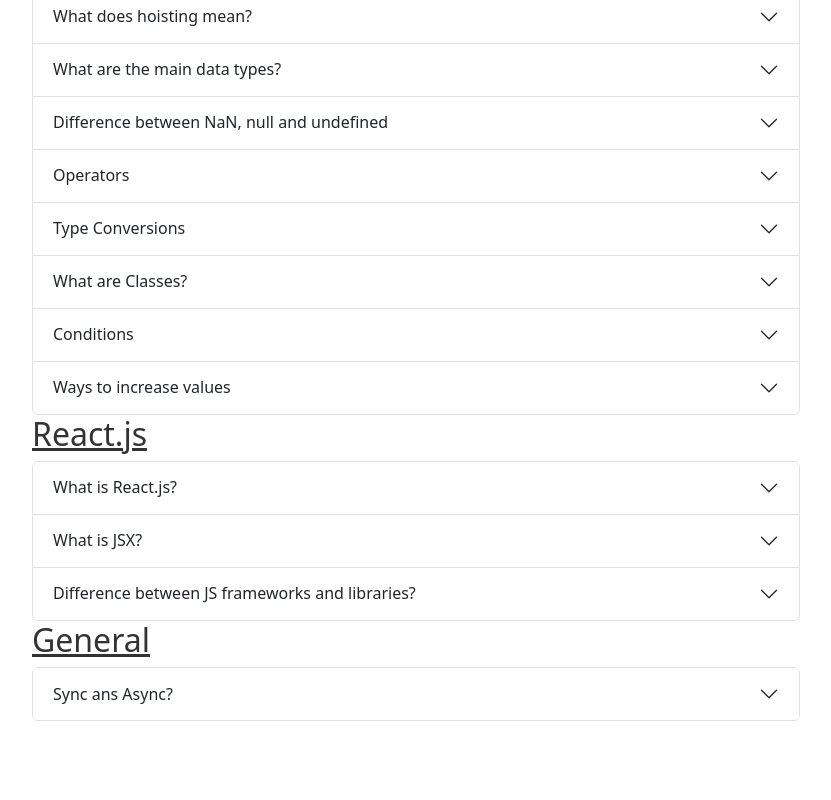
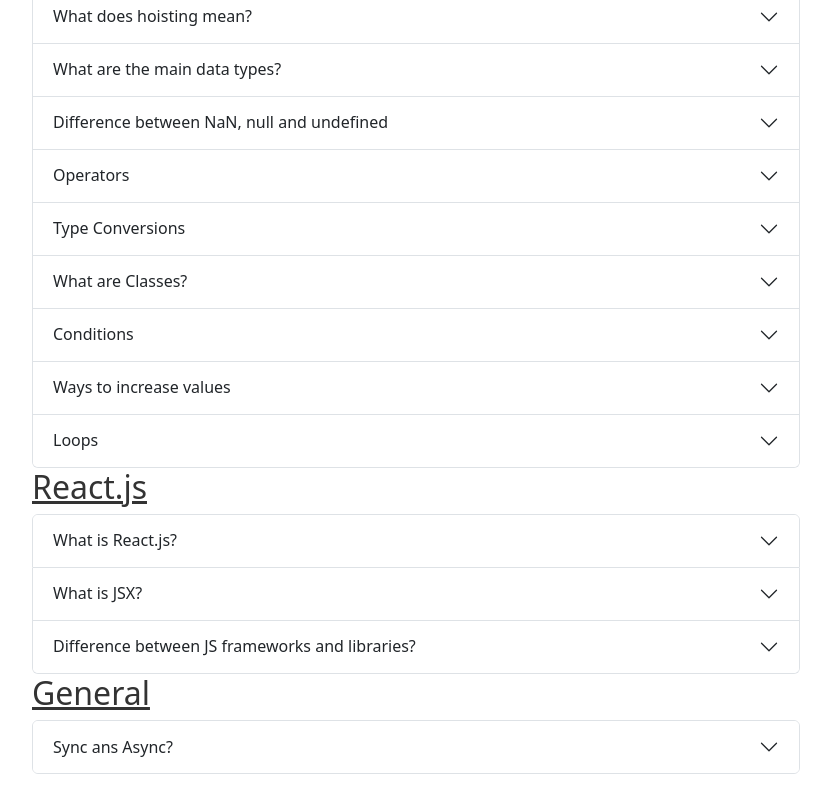
Before and after one commit to annie-uchiha/notes, a React (Create React App) app in the folder quiz-app/: page /notes in a window 1280 px wide. Shown: the part 916-1716 px from the top of the page, without its empty margins (224-1055 px from the left). Before the commit the page ends 1663 px from the top, so only its background shows below. Built offline with nearby package versions, Linux system fonts and the light colour scheme.

Commit message:
loops and conditions notes

```diff
--- a/quiz-app/src/pages/Notes.js
+++ b/quiz-app/src/pages/Notes.js
@@ -248,7 +248,7 @@ function Notes() {
               </ul>
             </Accordion.Body>
           </Accordion.Item>
-          <Accordion.Item eventKey="9">
+          <Accordion.Item eventKey="10">
             <Accordion.Header>Ways to increase values</Accordion.Header>
             <Accordion.Body className="right-section">
               let a=5;
@@ -257,6 +257,18 @@ function Notes() {
               let a = 5;
               console.log(++a + a++);
               result:12
+            </Accordion.Body>
+          </Accordion.Item>
+          <Accordion.Item eventKey="11">
+            <Accordion.Header>Loops</Accordion.Header>
+            <Accordion.Body className="right-section">
+              Executes block of code repeatedly as long as a specific condition is met.
+              <ul>
+                <li>for - repeats a block of code a certain number of times;</li>
+                <li>while - repeats a block of ocde while a specific condition is true</li>
+                <li>do ... while - similar to the while loop but it always executes the block of code at least once, even if the condition is false;
+                </li>
+              </ul>
             </Accordion.Body>
           </Accordion.Item>
         </Accordion>
```
